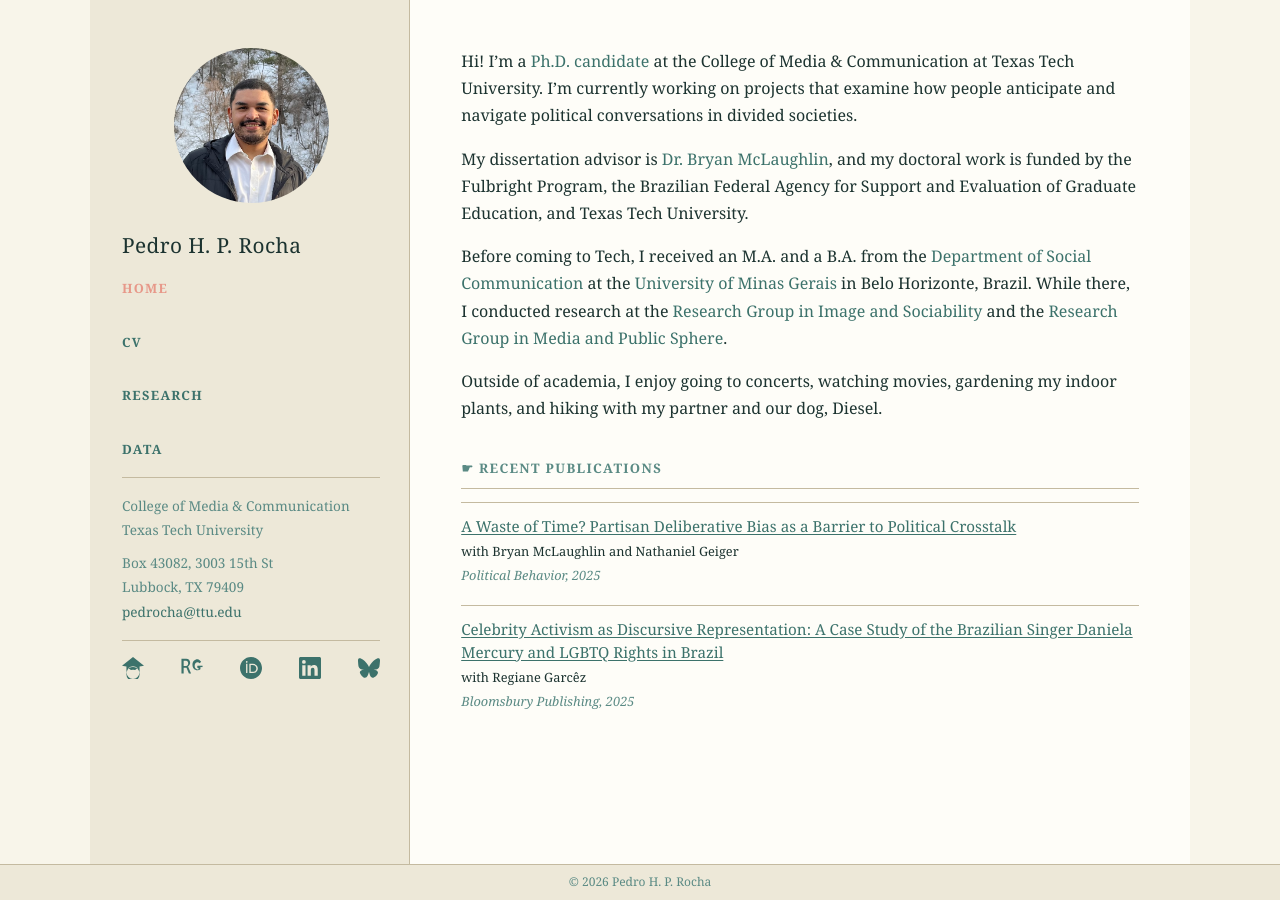
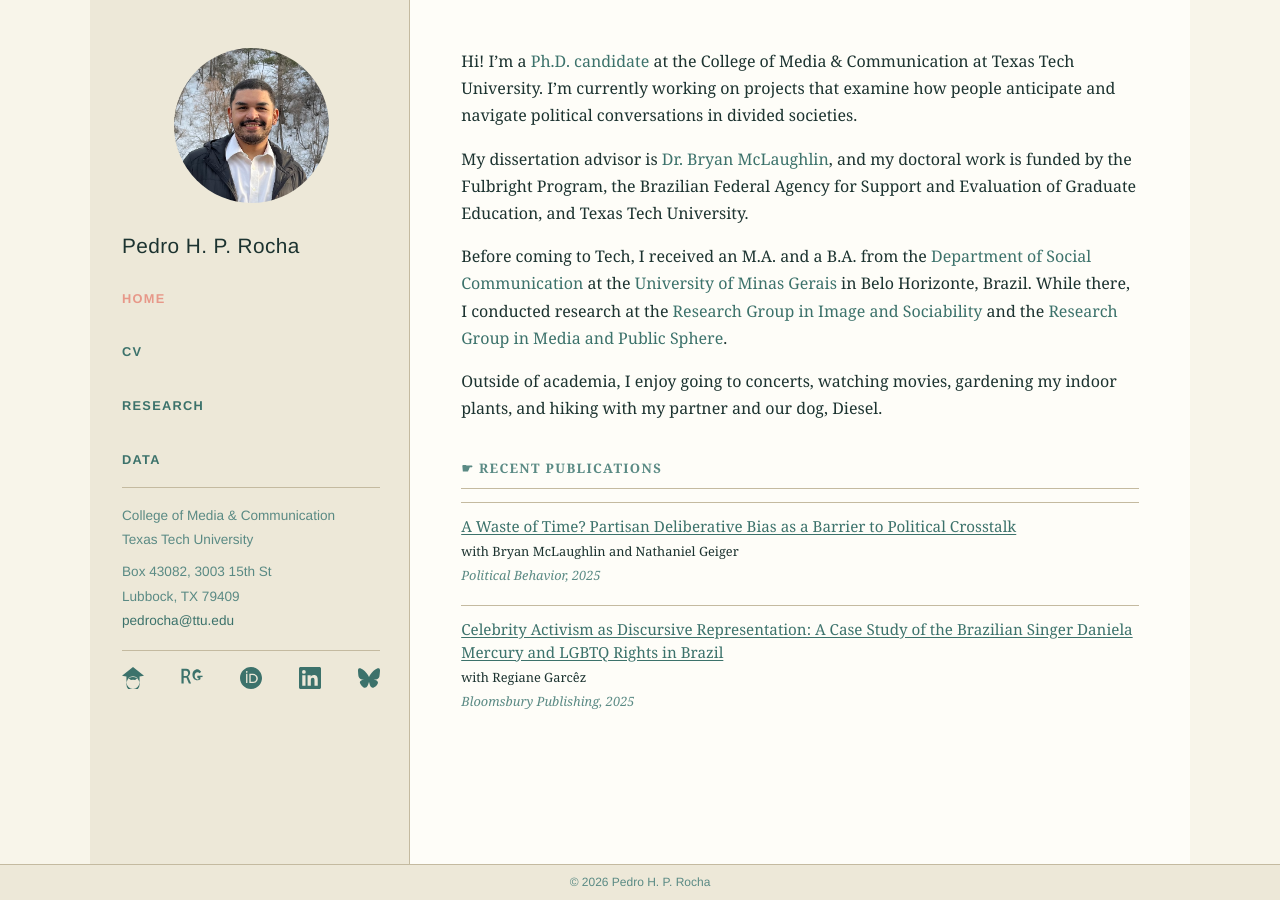
Before and after one commit to pedrohprocha/pedrohprocha.github.io, a Jekyll site: the page built from index.md, in a window 1280 px wide. Built offline with Jekyll 4.4.1, drawn with Linux system fonts in a browser that asks for light colours; some web fonts are replaced.

Commit message:
Helvetica Neue in sidebar and footer; more space below name
- Add --font-ui variable (Helvetica Neue stack)
- Apply to sidebar h1, nav links, address, and site footer
- Sentinel SSm remains in all main content areas
- sidebar nav margin-top: 1.2rem → 1.8rem

Co-Authored-By: Claude Sonnet 4.6 <noreply@anthropic.com>

```diff
--- a/assets/css/main.css
+++ b/assets/css/main.css
@@ -72,6 +72,7 @@
     --nav:        #3C726B;
     --font-body: "Sentinel SSm", Georgia, serif;
     --font-heading: "Sentinel SSm", Georgia, serif;
+    --font-ui: "Helvetica Neue", Helvetica, Arial, sans-serif;
     --sidebar-w: 35%;
 }
 
@@ -342,7 +343,7 @@ h3 {
 }
 
 .sidebar-address {
-    font-family: var(--font-body);
+    font-family: var(--font-ui);
     font-size: 0.85rem;
     font-style: normal;
     color: var(--muted);
@@ -373,7 +374,7 @@ h3 {
 }
 
 .sidebar h1 {
-    font-family: var(--font-heading);
+    font-family: var(--font-ui);
     font-weight: 500;
     font-size: 1.3rem;
     line-height: 1.3;
@@ -393,12 +394,12 @@ h3 {
     display: flex;
     flex-direction: column;
     gap: 2rem;
-    margin-top: 1.2rem;
+    margin-top: 1.8rem;
 }
 
 .sidebar nav a {
     font-size: 0.8rem;
-    font-family: var(--font-heading);
+    font-family: var(--font-ui);
     font-weight: 600;
     text-transform: uppercase;
     letter-spacing: 0.1em;
@@ -524,6 +525,7 @@ h3 {
 .site-footer {
     width: 100%;
     padding: 0.45rem 1.5rem;
+    font-family: var(--font-ui);
     font-size: 0.75rem;
     color: var(--muted);
     border-top: 1px solid var(--border);
```
